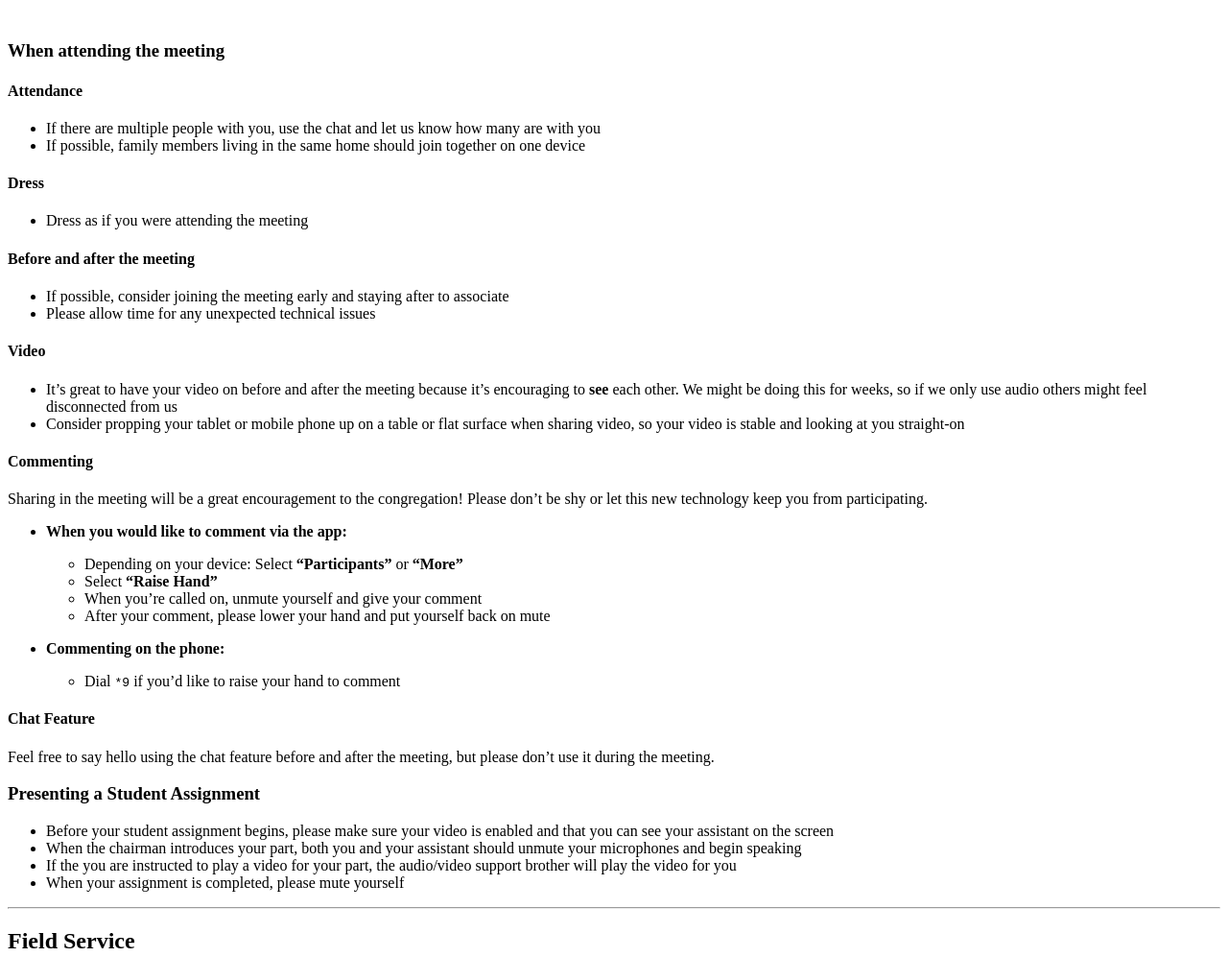
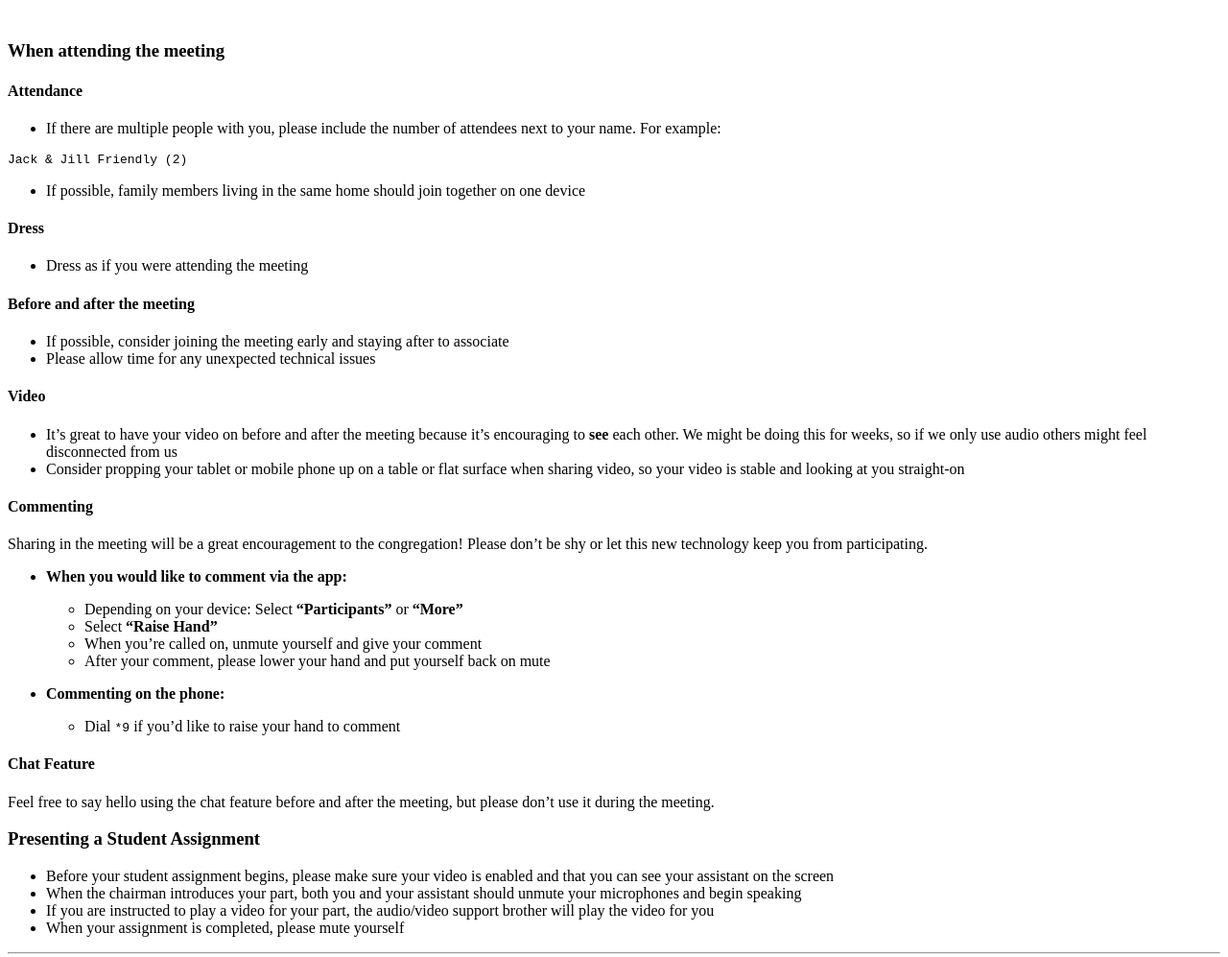
Before and after one commit to martylouis/emcoast.org, a Gatsby site: page / in a window 1280 px wide. Shown: the part 4300-5297 px from the top of the page at 96% size. Built offline with nearby package versions, Linux system fonts and the light colour scheme; Gatsby itself is replaced by a stand-in of ours; code samples lack their colours.

Commit message:
Update content
Signed-off-by: Marty Thierry <marty@martylouis.com>

````diff
--- a/src/pages/index.mdx
+++ b/src/pages/index.mdx
@@ -133,7 +133,10 @@ Please familiarize yourself with the *Zoom* software, so you can join successful
 
 #### Attendance
 
-- If there are multiple people with you, use the chat and let us know how many are with you
+- If there are multiple people with you, please include the number of attendees next to your name. For example:
+```txt
+Jack & Jill Friendly (2)
+```
 - If possible, family members living in the same home should join together on one device
 
 #### Dress
@@ -172,7 +175,7 @@ Feel free to say hello using the chat feature before and after the meeting, but
 
 - Before your student assignment begins, please make sure your video is enabled and that you can see your assistant on the screen
 - When the chairman introduces your part, both you and your assistant should unmute your microphones and begin speaking
-- If the you are instructed to play a video for your part, the audio/video support brother will play the video for you
+- If you are instructed to play a video for your part, the audio/video support brother will play the video for you
 - When your assignment is completed, please mute yourself
 
 ----------
````
